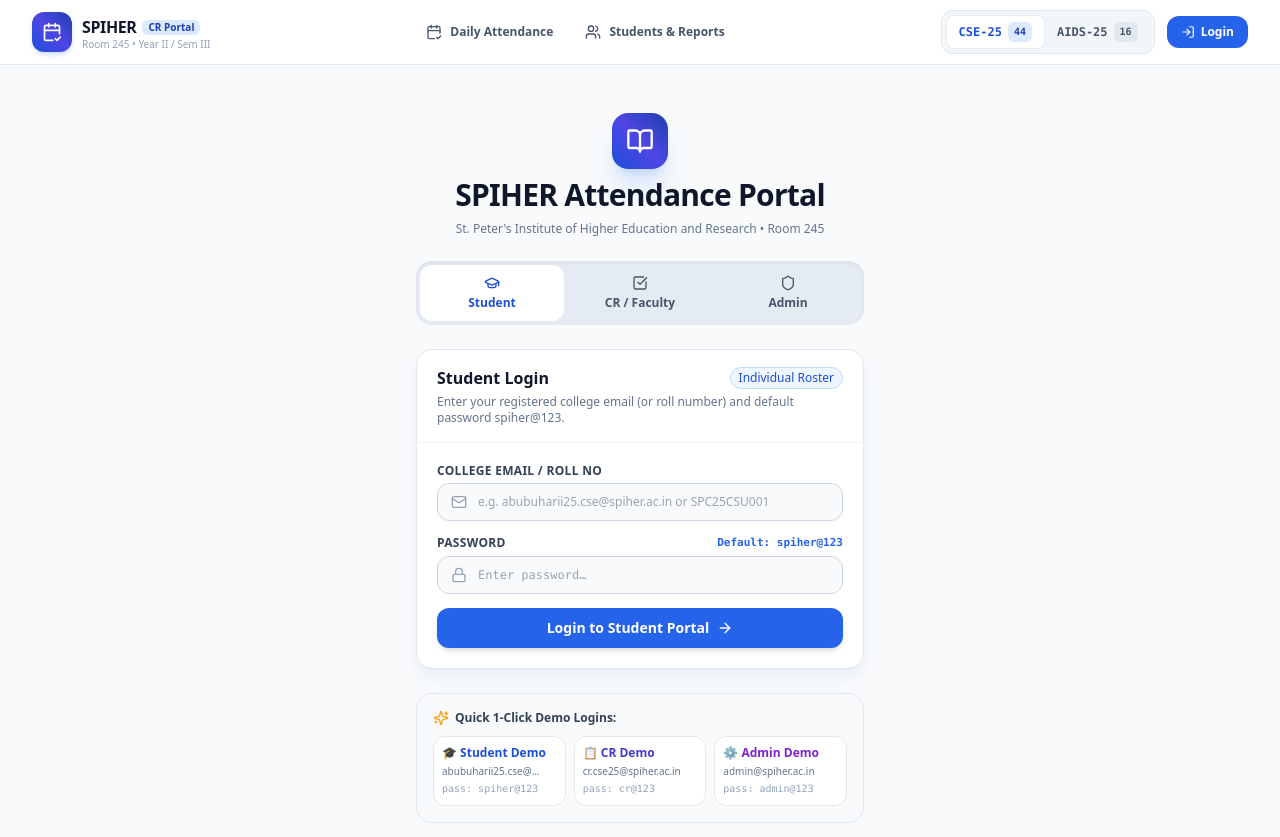
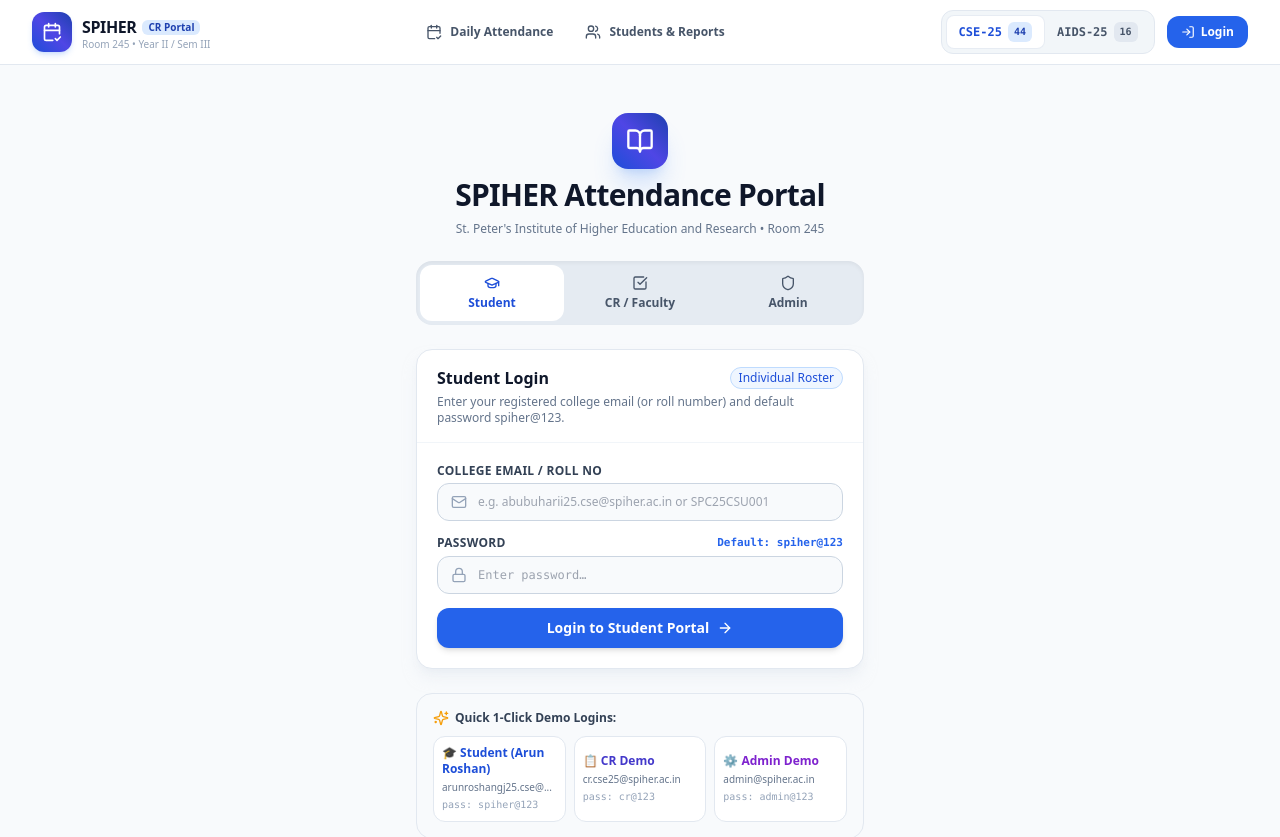
Before and after one commit to roshzxn1003/attendance-reg, a React (Vite) app: page /login in a window 1280 px wide. Shown: the top 837 px of the page. Built offline with nearby package versions, Linux system fonts and the light colour scheme; no server answers.

Commit message:
docs: add Arun Roshan student credentials and demo preset on login page

```diff
--- a/src/pages/LoginPage.tsx
+++ b/src/pages/LoginPage.tsx
@@ -273,11 +273,11 @@ export const LoginPage: React.FC = () => {
           <div className="grid grid-cols-1 sm:grid-cols-3 gap-2">
             <button
               type="button"
-              onClick={() => handleQuickFill('student', 'abubuharii25.cse@spiher.ac.in', 'spiher@123')}
+              onClick={() => handleQuickFill('student', 'arunroshangj25.cse@spiher.ac.in', 'spiher@123')}
               className="p-2 bg-white hover:bg-blue-50 border border-slate-200 rounded-xl text-left transition-colors text-xs space-y-0.5"
             >
-              <div className="font-bold text-blue-700">🎓 Student Demo</div>
-              <div className="text-[10px] text-slate-500 truncate">abubuharii25.cse@...</div>
+              <div className="font-bold text-blue-700">🎓 Student (Arun Roshan)</div>
+              <div className="text-[10px] text-slate-500 truncate">arunroshangj25.cse@...</div>
               <div className="text-[10px] font-mono text-slate-400">pass: spiher@123</div>
             </button>
 
```
